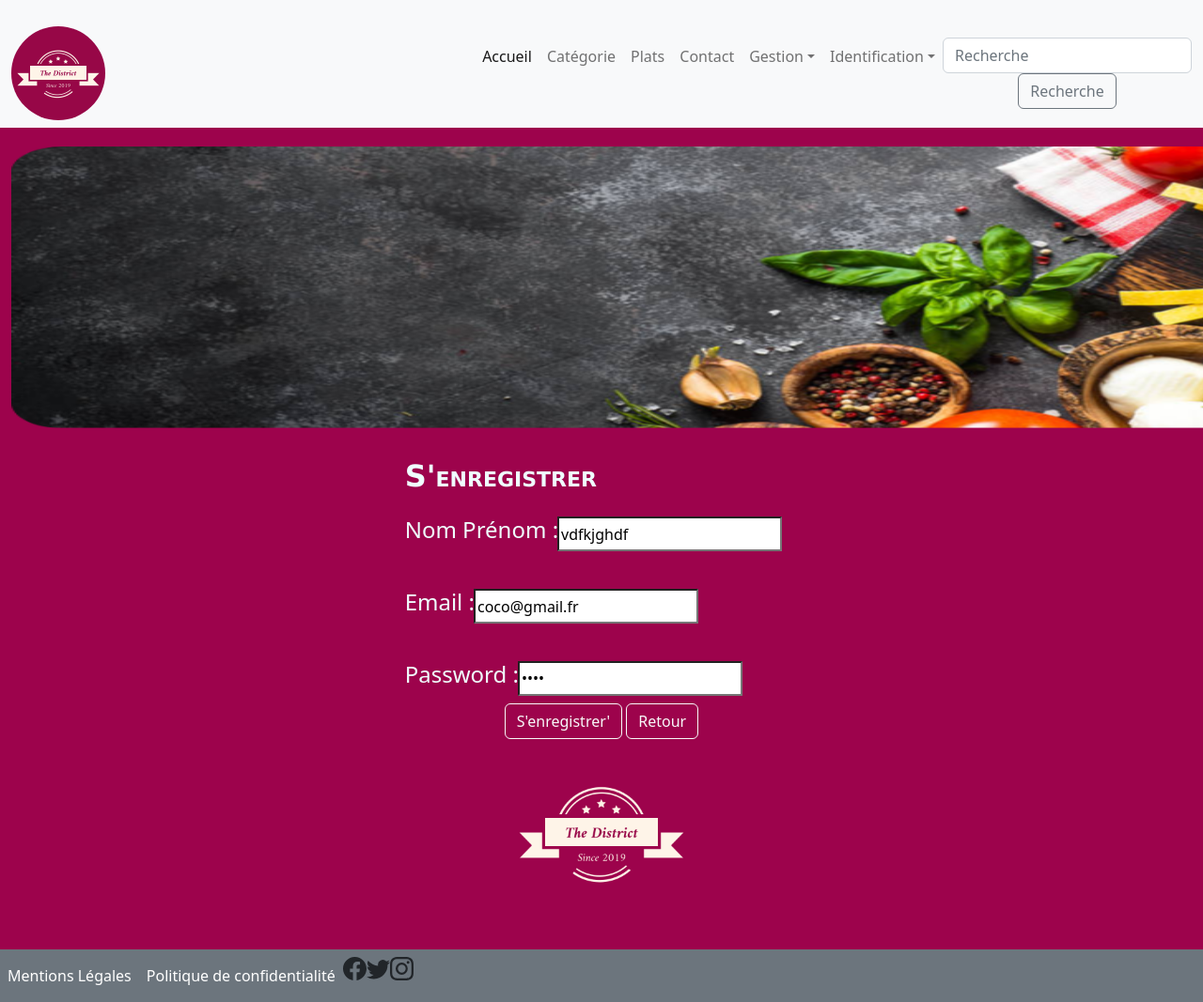
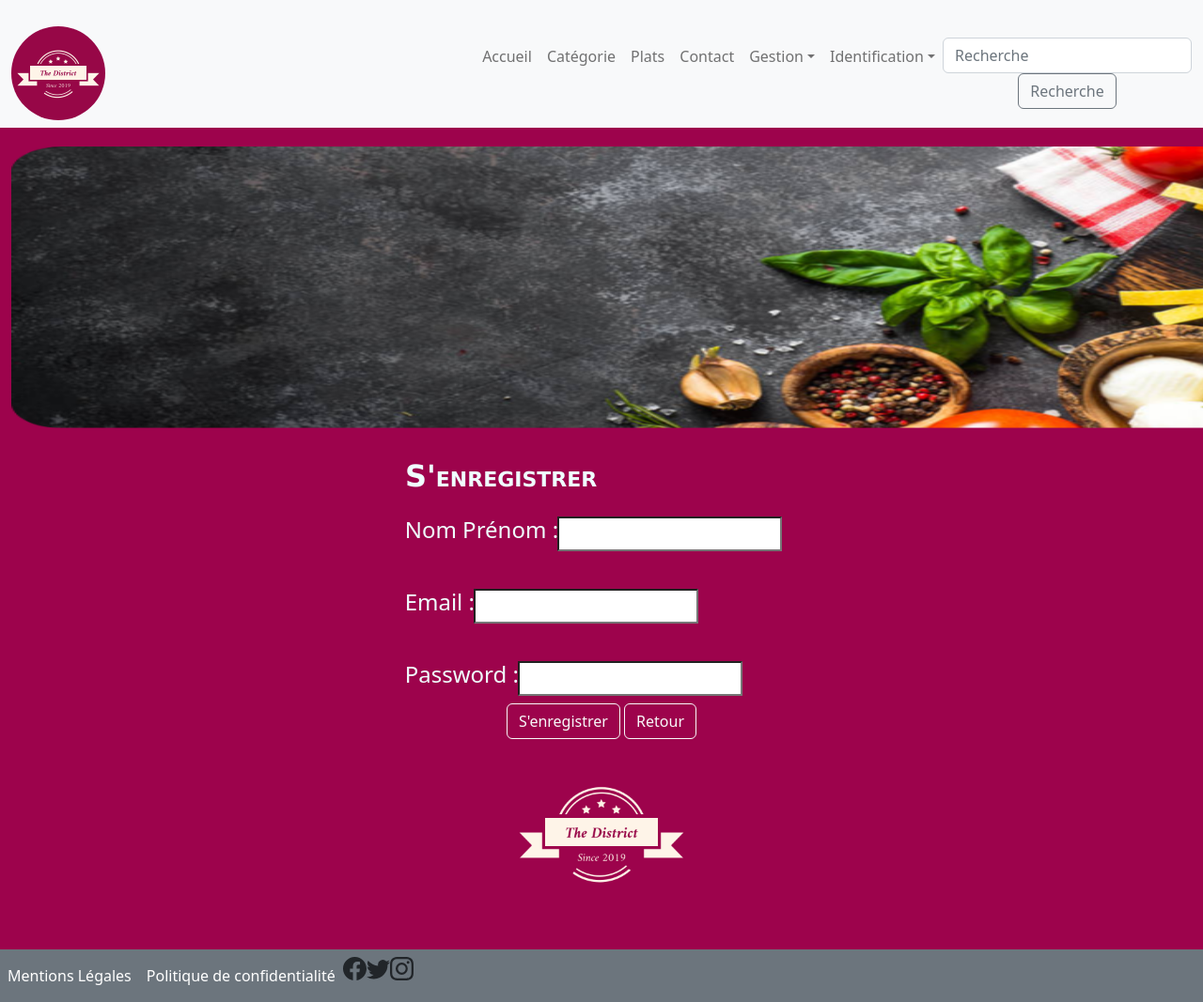
Before and after one commit to Corinna28/Full-stack, a PHP site: page /register.php in a window 1280 px wide; the page is wider, and only the part inside the window is pictured. Shown: that part at 94% size. Run offline with PHP 8.4, Linux system fonts and the light colour scheme.

Commit message:
fil rouge

```diff
--- a/District/Template/footer.php
+++ b/District/Template/footer.php
@@ -1,4 +1,4 @@
-<nav class="navbar navbar-expand-lg bg-secondary foot-nav">
+<nav class="navbar navbar-expand-lg bg-secondary container_footer">
 
     <button class="navbar-toggler" type="button" data-bs-toggle="collapse" data-bs-target="#navbarTogglerDemo02" aria-controls="navbarTogglerDemo02" aria-expanded="false" aria-label="Toggle navigation">
         <span class="navbar-toggler-icon"></span>
@@ -13,6 +13,8 @@
             <li class="nav-item">
                 <a class="nav-link text-white" aria-current="page" href="politiqueconfi.php">Politique de confidentialité</a>
             </li>
+
+
             <!-- logo Fb -->
             <svg xmlns="http://www.w3.org/2000/svg" width="25" height="25" fill="currentColor" class="bi bi-facebook" viewBox="0 0 16 16">
                 <path d="M16 8.049c0-4.446-3.582-8.05-8-8.05C3.58 0-.002 3.603-.002 8.05c0 4.017 2.926 7.347 6.75 7.951v-5.625h-2.03V8.05H6.75V6.275c0-2.017 1.195-3.131 3.022-3.131.876 0 1.791.157 1.791.157v1.98h-1.009c-.993 0-1.303.621-1.303 1.258v1.51h2.218l-.354 2.326H9.25V16c3.824-.604 6.75-3.934 6.75-7.951z" />
--- a/District/Template/nav.php
+++ b/District/Template/nav.php
@@ -18,7 +18,7 @@
     <div class="nav justify-content-center" id="navbarNav">
       <ul class="navbar-nav">
         <li class="nav-item">
-          <a class="nav-link active" aria-current="page" href="index.php">Accueil</a>
+          <a class="nav-link" aria-current="page" href="index.php">Accueil</a>
         </li>
         <li class="nav-item">
           <a class="nav-link" href="categorie.php">Catégorie</a>
@@ -30,7 +30,7 @@
           <a class="nav-link" href="contact.php">Contact</a>
         </li>
 
-        <!-- gestion de la categorie gestion visible que pour l'admin -->
+
 
           <li class="nav-item dropdown">
             <a class="nav-link dropdown-toggle" data-bs-toggle="dropdown" href="#" role="button" aria-expanded="false">Gestion</a>
--- a/District/assets/css/style.css
+++ b/District/assets/css/style.css
@@ -49,7 +49,7 @@ body {
 /* Couleur d'ecriture */
 
 p,
-h3 {
+h3,h6 {
     color: rgb(14, 13, 13);
 }
 
--- a/District/commande.php
+++ b/District/commande.php
@@ -28,7 +28,7 @@ include_once "Template/nav.php";
             <div class="col-12">
 
                 <img src="assets/images/food/<?= $platcom->image; ?>" width="300" height="300" alt="" class="arrondie">
-                <input type="hidden" required="required" name="libelle" value="<?= $platcom->libelle; ?>" /><h3><?= $platcom->libelle; ?></h3>
+                <input type="hidden" required="required" name="libelle" value="<?= $platcom->libelle; ?>" /><h2><?= $platcom->libelle; ?></h2>
                 <h4><?= $platcom->prix; ?>&nbsp; €</h4>
 
                 <!-- &nbsp; L'espace insécable permet d'éviter qu'un mot, un ensemble de mots, un nombre, une date ou une ponctuation ne soient rejetés et isolés au début de la ligne suivante lorsque cela nuirait à la fluidité de la lecture. -->
--- a/District/index.php
+++ b/District/index.php
@@ -74,9 +74,11 @@ include_once "Template/nav.php";
         ?>
             <div class="col-3 my-2 mx-auto">
             <div class="card">
-                <a href="platcat.php?cat=<?= $plat->id_categorie; ?>"><img src="assets/images/food/<?= $plat->image ?>" width="300" height="300" alt="" class="arrondie"></a>
+                <a href="commande.php?id=<?= $plat->id; ?>"><img src="assets/images/food/<?= $plat->image ?>" width="300" height="300" alt="" class="arrondie"></a>
                 <h4><a href="commande.php?id=<?= $plat->id; ?>"><?= $plat->libelle; ?><span class="ribbon">HOT</span></h4><a></a>
-
+                <a href="commande.php?id=<?= $plat->id; ?>">
+                <img src="assets/images/61d9831c482674000429052e.png" alt="" width="50" height="50" class="rounded-circle">
+                </a>
             </div>
             </div>
         <?php
--- a/District/login.php
+++ b/District/login.php
@@ -29,7 +29,7 @@ include_once "Template/nav.php";
 
     <div class="col-4 my-4 mx-auto">
         <nav class="navbar navbar-light ">
-            <h2>Se Connecter</h2>
+            <h2 class="animate__animated animate__bounceInLeft">Se Connecter</h2>
         </nav>
         <link rel="stylesheet" href="assets/css/style.css">
 
--- a/District/plat.php
+++ b/District/plat.php
@@ -34,7 +34,7 @@ include_once "Template/nav.php";
         ?>
             <div class="col-4 container-plats">
 
-                <img src="assets/images/food/<?= $platall->image; ?>" width="300" height="300" alt="" class="arrondie">
+            <a href="commande.php?id=<?= $platall->id; ?>"><img src="assets/images/food/<?= $platall->image; ?>" width="300" height="300" alt="" class="arrondie"> </a>
                 <h4><?= $platall->libelle; ?></h4>
                 <h5><?= $platall->description; ?></h5>
                 <h4><?= $platall->prix; ?>€</h4>
--- a/District/platcat.php
+++ b/District/platcat.php
@@ -57,8 +57,8 @@ include_once "Template/nav.php";
         ?>
             <div class="col-4">
             <div class="card">
-                <img src="assets/images/food/<?= $Platcat->image; ?>" width="300" height="300" alt="" class="arrondie">
-                <h3><?= $Platcat->libelle ?></h3>
+            <a href="commande.php?id=<?= $Platcat->id; ?>"><img src="assets/images/food/<?= $Platcat->image; ?>" width="300" height="300" alt="" class="arrondie"></a>
+                <h3><a href="commande.php?id=<?= $Platcat->id; ?>"><?= $Platcat->libelle ?></h3></a>
                 <h6><?= $Platcat->description ?></h6>
                 <h3><?= $Platcat->prix ?> €</h3>
 
--- a/District/recherche.php
+++ b/District/recherche.php
@@ -63,7 +63,9 @@ include_once "Template/nav.php";
 
                             <img src="assets/images/food/<?= $platre['image']; ?>" width="300" height="350" alt="" class="arrondie">
                             <h3><a href="commande.php?id=<?= $platre['id']; ?>"><?= $platre['libelle']; ?></h3><a></a>
-
+                            <a href="commande.php?id=<?= $platre['id']; ?>">
+                                <img src="assets/images/61d9831c482674000429052e.png" alt="" width="50" height="50" class="rounded-circle">
+                            </a>
                         </div>
                     </div>
             <?php
--- a/District/register.php
+++ b/District/register.php
@@ -21,7 +21,7 @@ include_once "Template/nav.php";
 
     <div class="col-4 my-4 mx-auto">
         <nav class="navbar navbar-light ">
-            <h2>S'enregistrer</h2>
+            <h2 class="animate__animated animate__bounceInLeft">S'enregistrer</h2>
         </nav>
         <link rel="stylesheet" href="assets/css/style.css">
 
@@ -29,20 +29,20 @@ include_once "Template/nav.php";
 
             <div class="input-group my-2">
                 <h4>Nom Prénom : </h4>
-                <input type="text" required="required" name="nom_prenom" value="vdfkjghdf">
+                <input type="text" required="required" name="nom_prenom" value="">
             </div>
             <br>
             <div class="input-group my-2">
                 <h4>Email : </h4>
-                <input type="Email" required="required" name="email" value="coco@gmail.fr">
+                <input type="Email" required="required" name="email" value="">
             </div>
             <br>
             <div class="input-group my-2">
                 <h4>Password : </h4>
-                <input type="password" required="required" name="password" value="1245">
+                <input type="password" required="required" name="password" value="">
             </div>
 
-            <button type="submit" class="btn btn-outline-light">S'enregistrer'</button>
+            <button type="submit" class="btn btn-outline-light">S'enregistrer</button>
             <a href="" class="btn btn-outline-light">Retour</a>
         </form>
         <img class="trans" src="assets/images/the_district_brand/logo_transparent.png" alt="trans" title="trans" width="200" height="200" />
```
Also changed, not shown: District/gestion_cat.php (+4 -6 lines). Lines whose indentation alone changed are shown as unchanged.
